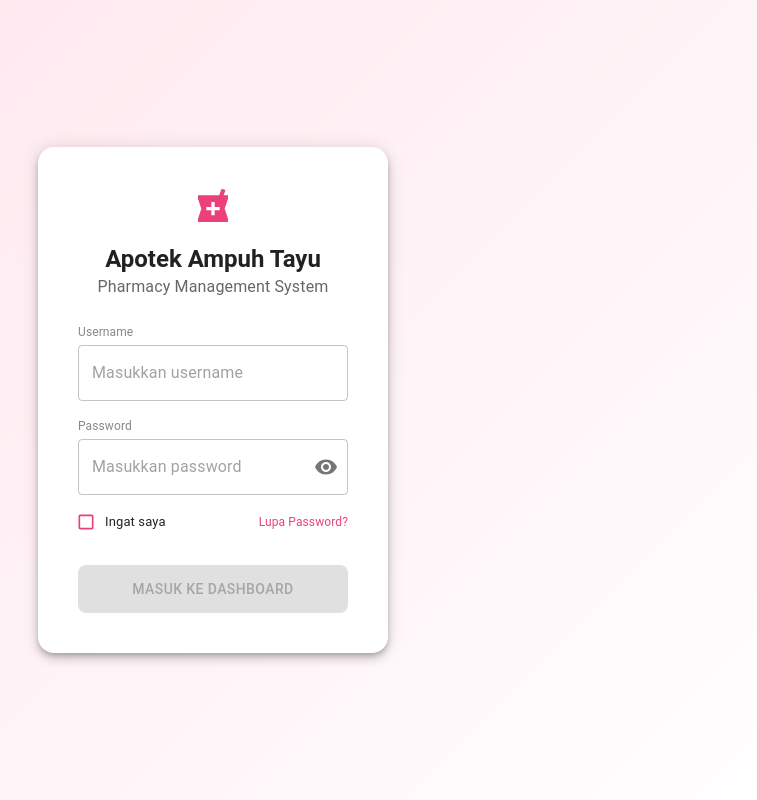
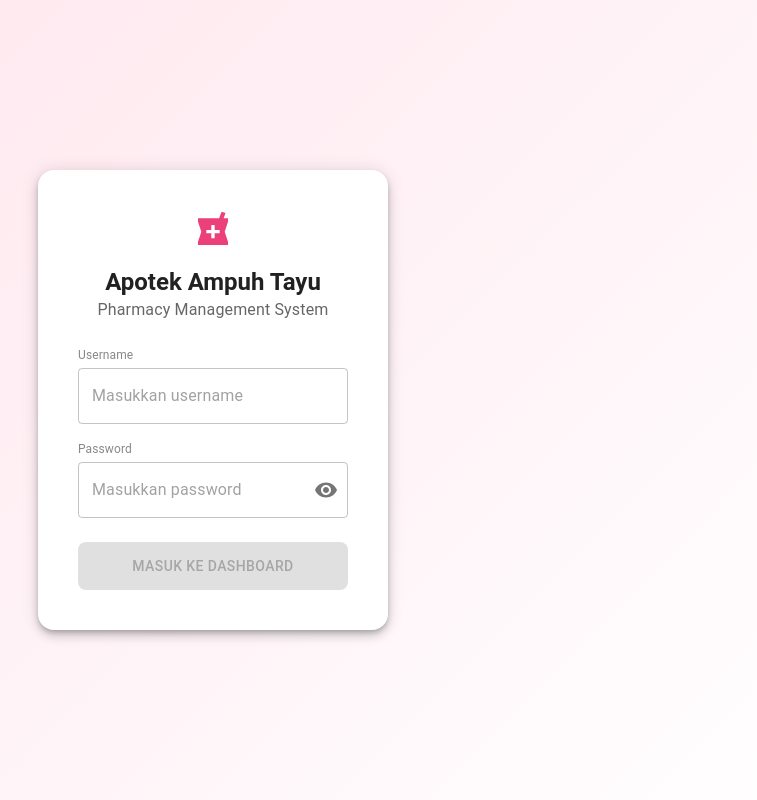
Before and after one commit to SarahUlya/Project-scan-faktur, a React (Vite) app in the folder frontend/: page /login in a window 1280 px wide. Shown: the whole page, without its empty margins (427-1184 px from the left). Built offline with nearby package versions, Linux system fonts and the light colour scheme.

Commit message:
update : perbaikan ui di halaman login.

```diff
--- a/frontend/src/pages/LoginPage.jsx
+++ b/frontend/src/pages/LoginPage.jsx
@@ -78,21 +78,6 @@ export default function LoginPage() {
             }}
           />
 
-          <Box sx={{ display: "flex", justifyContent: "space-between", alignItems: "center", mt: 1 }}>
-            <FormControlLabel
-              control={
-                <Checkbox
-                  size="small"
-                  checked={rememberMe}
-                  onChange={(e) => setRememberMe(e.target.checked)}
-                  sx={{ color: "#ec407a", "&.Mui-checked": { color: "#ec407a" } }}
-                />
-              }
-              label={<Typography sx={{ fontSize: 13 }}>Ingat saya</Typography>}
-            />
-            <Typography sx={styles.accentText}>Lupa Password?</Typography>
-          </Box>
-
           {error && (
             <Alert severity="error" sx={{ mt: 2 }}>{error}</Alert>
           )}
```
